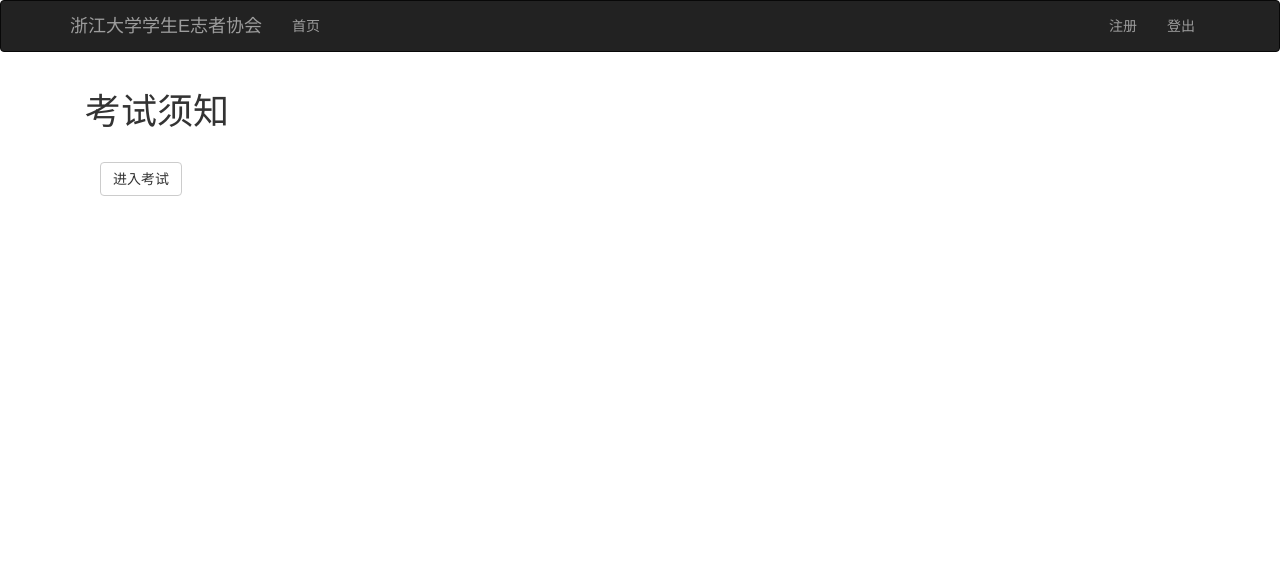
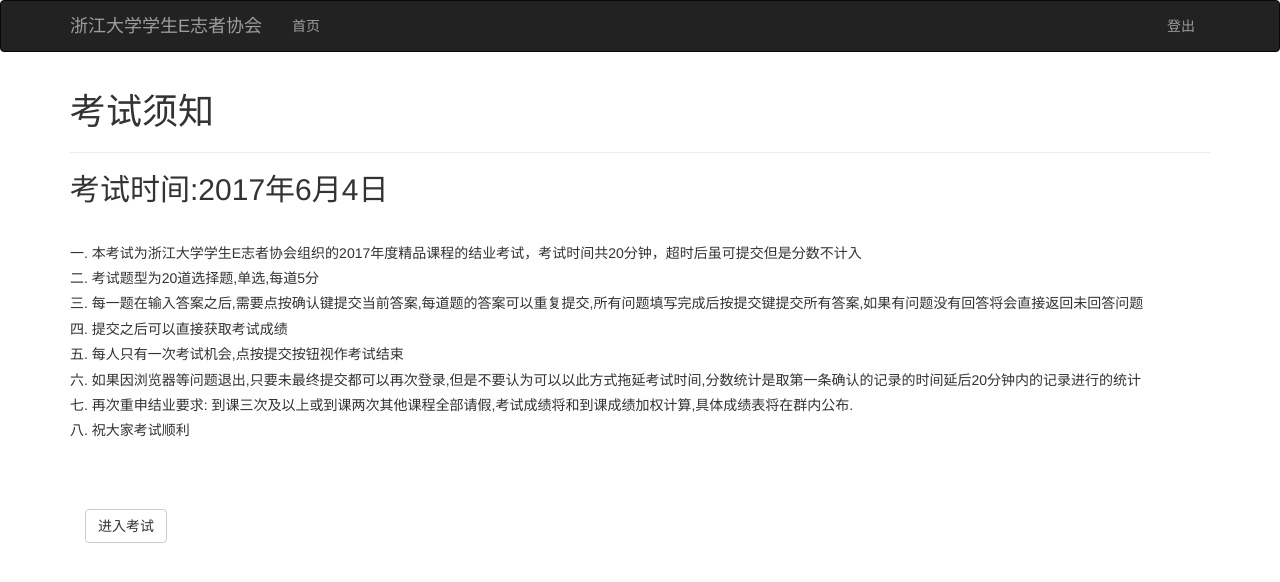
Before and after one commit to CN-XiaoZ/Flask-exam-website, a Flask app: page /Before_exam in a window 1280 px wide. Shown: the top 582 px of the page. Run offline with Flask 2, Linux system fonts and the light colour scheme; a user stored in the database is signed in; some libraries are stand-ins or nearby versions.

Commit message:
最终部署版本

```diff
--- a/1.sql
+++ b/1.sql
@@ -1,4 +1,4 @@
-insert into users(username,permission,password_hash,lis1t) values ('王元鸿',1,'pbkdf2:sha1:1000$Sb6dDA8S$b270b3185f96846bd575273806c0ba44dc49741e','24 26 14 35 30 22 32 36 37 3 28 5 31 25 12 16 27 2 34 21');
+insert into users(username,permission,password_hash,list) values ('王元鸿',1,'pbkdf2:sha1:1000$Sb6dDA8S$b270b3185f96846bd575273806c0ba44dc49741e','24 26 14 35 30 22 32 36 37 3 28 5 31 25 12 16 27 2 34 21');
 insert into users(username,permission,password_hash,list) values ('李城隆',1,'pbkdf2:sha1:1000$9T3tm6bJ$79f529d4ec4bfbbc38f5b934da74afbbe21953a0','16 25 20 10 36 30 24 9 22 19 13 12 34 29 6 7 2 11 35 5');
 insert into users(username,permission,password_hash,list) values ('吴威磊',1,'pbkdf2:sha1:1000$mmbIsYHW$ee7b1b91bcd94579c7b86c9675fb00b4123794d6','8 29 30 20 12 22 17 11 32 10 18 36 15 13 1 14 35 5 24 28');
 insert into users(username,permission,password_hash,list) values ('盛俊伟',1,'pbkdf2:sha1:1000$lb7DACON$be5c6567e1f26c47d14170777af925a840ffcfdc','22 16 31 33 4 30 8 15 14 23 19 35 26 2 29 18 3 36 7 28');
--- a/2.sql
+++ b/2.sql
@@ -14,7 +14,7 @@ insert into question(Stem,Select_1,Select_2,Select_3,Select_4,Select_Right) valu
 insert into question(Stem,Select_1,Select_2,Select_3,Select_4,Select_Right) values ('电脑能上QQ，不能上网 ，我们应该如何解决？请选出最简单的方式','假装没看见','查看电脑的DNS有没有设置正确','重装系统','再买一台电脑',2);
 insert into question(Stem,Select_1,Select_2,Select_3,Select_4,Select_Right) values ('在命令提示符界面中，如何停止某个正在运行的命令？','ctrl+c','alt+c','ctrl+v','win+a',1);
 insert into question(Stem,Select_1,Select_2,Select_3,Select_4,Select_Right) values ('勒索病毒来袭，如何正确防范？','安装最新更新，关闭相应端口，下载有名的杀毒软件防范','打开相应端口','坐以待毙','汇钱保平安',1);
-insert into question(Stem,Select_1,Select_2,Select_3,Select_4,Select_Right) values ('电脑按下开机键没有反应不可能是什么问题','没电了','硬盘接口松动','BIOS设置有问题','有静电',3);
+insert into question(Stem,Select_1,Select_2,Select_3,Select_4,Select_Right) values ('电脑按下开机键没有反应可能是什么问题','BIOS电池没电','硬盘接口松动','BIOS设置问有题','有静电',3);
 insert into question(Stem,Select_1,Select_2,Select_3,Select_4,Select_Right) values ('连不上ZJUWLAN可以尝试以下操作除了','netsh winsock reset','ipconfig /flushdns','查看代理','查看task manager',4);
 insert into question(Stem,Select_1,Select_2,Select_3,Select_4,Select_Right) values ('下列哪个不能做到电脑防护','Ccleaner','卡巴斯基','Windows defender','小红伞',1);
 insert into question(Stem,Select_1,Select_2,Select_3,Select_4,Select_Right) values ('数据误删了可以用什么','Usbcleaner','Windowsdefender','Ccleaner','EasyRecovery',4);
@@ -27,3 +27,13 @@ insert into question(Stem,Select_1,Select_2,Select_3,Select_4,Select_Right) valu
 insert into question(Stem,Select_1,Select_2,Select_3,Select_4,Select_Right) values ('在格式化硬盘时，4K分区是指？','对齐分区到512扇区数的整数倍','对齐分区到1024扇区数的整数倍','对齐分区到2048扇区数的整数倍','对齐分区到4096扇区数的整数倍',4);
 insert into question(Stem,Select_1,Select_2,Select_3,Select_4,Select_Right) values ('不能进入PE可能是bios里哪个选项未关闭','secure boot','PXE Boot to LAN','Intel Virtualization Technology','AC Mode Fan always on',1);
 insert into question(Stem,Select_1,Select_2,Select_3,Select_4,Select_Right) values ('下列说法正确的是?','将u盘做成PE盘时，微PE工具箱需要放在U盘里方便提取','在PE的windows安装器工具中有三个指示灯，如果其中有黄灯就不能继续装系统','装完win7系统后不需要自己装驱动，连上网可以自动装驱动','u盘做成PE盘以后可以日常使用',4);
+insert into question(Stem,Select_1,Select_2,Select_3,Select_4,Select_Right) values ('最为常见的充电式led台灯损坏的原因不包括','插头与插孔接触不良','电池寿命已到','灯泡烧坏或开关损坏','内部电阻丝损坏',4);
+insert into question(Stem,Select_1,Select_2,Select_3,Select_4,Select_Right) values ('下列关于焊锡膏的作用叙述不正确的是','去除PCB铜膜焊盘表层及零件焊接部位的氧化物质，便于上锡。','保护和防止焊后PCB再度氧化。','降低锡、铅表面张力，降低焊点缺陷率。','改变焊锡的化学组成，提高焊点的延展性。',4);
+insert into question(Stem,Select_1,Select_2,Select_3,Select_4,Select_Right) values ('下列哪一项不属于寝室安全用电的具体细则？','电器使用完后应拔掉电源插头或关闭接线板上的开关','电源接线板不应该放在床上，应放在书桌安全处，原理易燃物品','在断掉跳闸时可以随意搬动电闸企图通电。','不随意在寝室更改、拆卸、安装电源电路、插座、插头等',3);
+insert into question(Stem,Select_1,Select_2,Select_3,Select_4,Select_Right) values ('焊接什么元件时，烙铁必须接地？','MOS管','电解电容','瓷片电容','可变电阻',1);
+insert into question(Stem,Select_1,Select_2,Select_3,Select_4,Select_Right) values ('焊接的一般步骤为','加热焊盘 送入焊锡丝 移开焊锡丝 移开烙铁','送入焊锡丝 加热焊盘 移开烙铁 移开焊锡丝','送入焊锡丝 加热焊盘 移开焊锡丝 移开烙铁','加热焊盘  送入焊锡丝 移开烙铁 移开焊锡丝',1);
+insert into question(Stem,Select_1,Select_2,Select_3,Select_4,Select_Right) values ('USB接口的供电电压为','1.5V','3.3V','5V','12V',3);
+insert into question(Stem,Select_1,Select_2,Select_3,Select_4,Select_Right) values ('当焊接失误，需要拆焊操作时候，除了电烙铁，我们需要用到的工具是','焊锡膏','吸锡器','焊锡丝','热胶枪',2);
+insert into question(Stem,Select_1,Select_2,Select_3,Select_4,Select_Right) values ('电吹风的电路元件不包括','电阻丝','稳压二极管','电机','热敏电阻',4);
+insert into question(Stem,Select_1,Select_2,Select_3,Select_4,Select_Right) values ('在焊接的准备、插件过程中，以下哪一步不是合理的？','安装元器件前，认真查看元器件的外观和标称值，通过仪器检查元器件的参数和性能。','在插入元件时提前剪掉过长的引脚。','元件根据外形和管脚间距弯曲成合理的形状。','先低后高，先轻后重，先易后难。',2);
+insert into question(Stem,Select_1,Select_2,Select_3,Select_4,Select_Right) values ('以下关于焊接过程的注意事项，正确的是','清洁电烙铁所使用的海绵应沾有适量的稀盐酸。','焊接过程中，可直接用手辅助固定焊接元件。','烙铁温度过低、焊盘氧化或者有油污，容易造成虚焊。','烙铁头氧化后用可以用锉刀打磨。',3);
--- a/app/templates/base.html
+++ b/app/templates/base.html
@@ -31,9 +31,9 @@ type="image/x-icon">
                 </ul>
                 <ul class="nav navbar-nav navbar-right">
                     {% if current_user.is_authenticated %}
-                        <li><a href="{{ url_for('main.register') }}">注册</a></li>
                         <li><a href="{{ url_for('main.logout') }}">登出</a></li>
                     {% else %}
+                        <li><a href="{{ url_for('main.register') }}">注册</a></li>
                         <li><a href="{{ url_for('main.login') }}">登录</a></li>
                     {% endif %}
                 </ul>
--- a/app/templates/main/Before_exam.html
+++ b/app/templates/main/Before_exam.html
@@ -2,9 +2,24 @@
 {% import "bootstrap/wtf.html" as wtf %}
 
 {% block page_content %}
-    <div class="col-md-6">
+    <div>
         <h1>考试须知</h1>
+        <hr>
+        <div></div>
+        <h2>考试时间:2017年6月4日</h2>
         <br>
+        <h5>一. 本考试为浙江大学学生E志者协会组织的2017年度精品课程的结业考试，考试时间共20分钟，超时后虽可提交但是分数不计入</h5>
+        <h5>二. 考试题型为20道选择题,单选,每道5分</h5>
+        <h5>三. 每一题在输入答案之后,需要点按确认键提交当前答案,每道题的答案可以重复提交,所有问题填写完成后按提交键提交所有答案,如果有问题没有回答将会直接返回未回答问题</h5>
+        <h5>四. 提交之后可以直接获取考试成绩</h5>
+        <h5>五. 每人只有一次考试机会,点按提交按钮视作考试结束</h5>
+        <h5>六. 如果因浏览器等问题退出,只要未最终提交都可以再次登录,但是不要认为可以以此方式拖延考试时间,分数统计是取第一条确认的记录的时间延后20分钟内的记录进行的统计</h5>
+        <h5>七. 再次重申结业要求: 到课三次及以上或到课两次其他课程全部请假,考试成绩将和到课成绩加权计算,具体成绩表将在群内公布.</h5>
+        <h5>八. 祝大家考试顺利</h5>
+        </div>
+    <br>
+    <br>
+    <br>
      <div class="col-md-6">
         <a type="button" class="btn btn-default" href="{{ url_for('main.record',page=1 )}}">进入考试</a>
     </div>
--- a/app/templates/main/login.html
+++ b/app/templates/main/login.html
@@ -6,7 +6,11 @@
         <h1>登入考试系统</h1>
         <hr>
         {{ wtf.quick_form(form) }}
+        <br>
+        <hr>
+    <h5>账号和密码分别为你的名字以及学号,如果有无法登录情况请短信联系18867157112</h5>
     </div>
     <div class="col-md-6">
+
     </div>
 {% endblock %}
```
Also changed, not shown: app/templates/main/record.html (+39 -14 lines).
